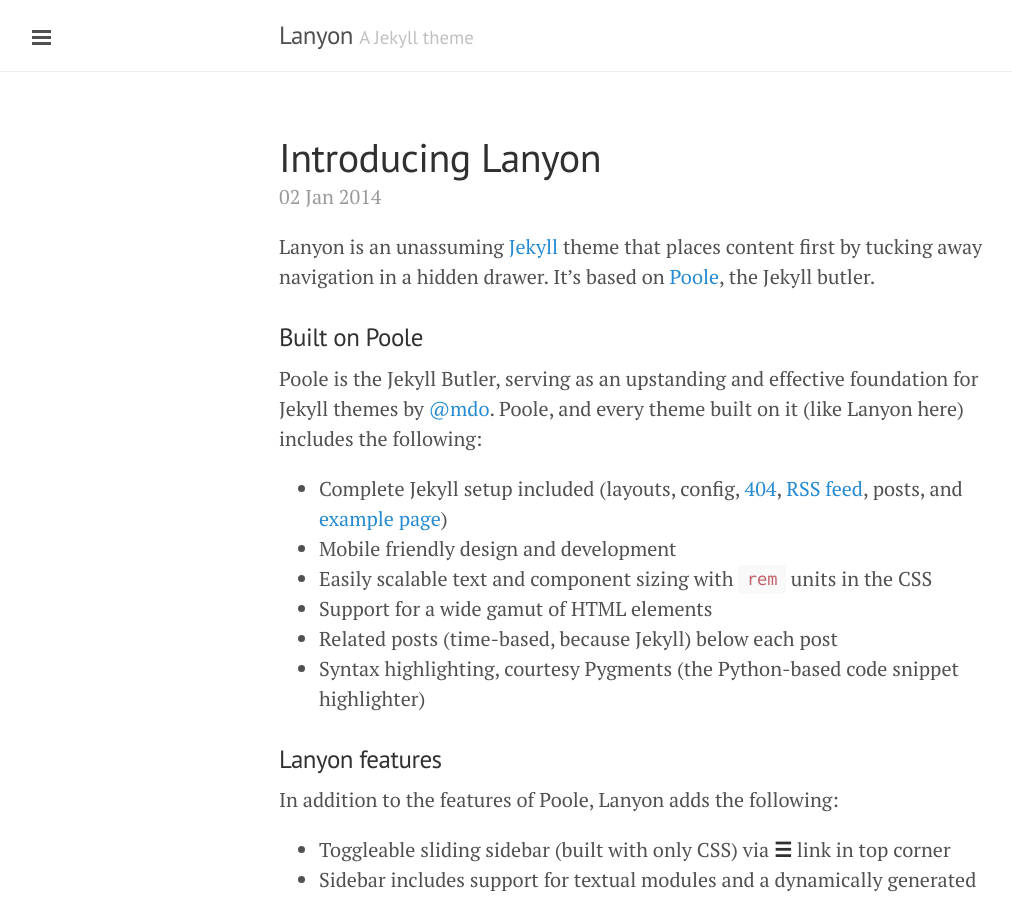
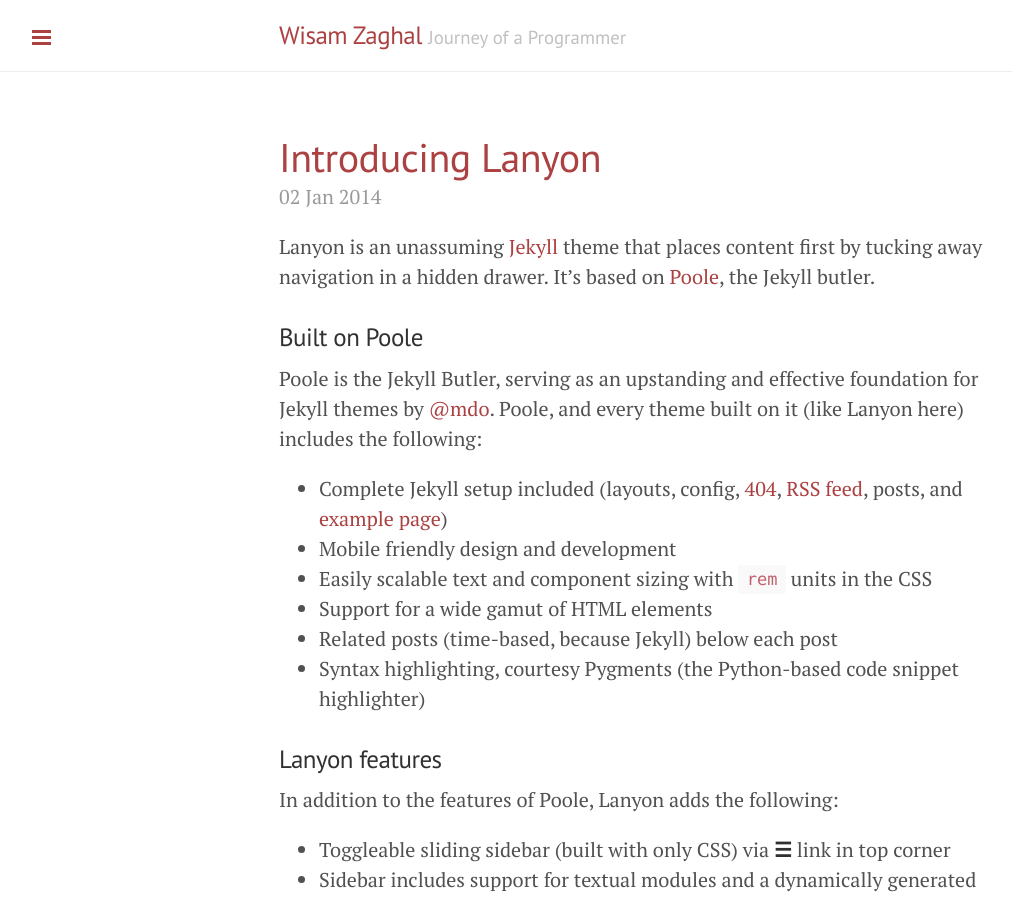
Before and after one commit to wisamjs/jekyll-blog, a Jekyll site: the page built from index.html, in a window 1280 px wide and 900 px high. Shown: the whole window, without its empty margins (1-1013 px from the left). Built offline with Jekyll 4.4.1, drawn with Linux system fonts in a browser that asks for light colours; Markdown is read by kramdown in place of the engine named in the settings; the list of posts is cut into pages by our own code.

Commit message:
Remove references to Poole template and slowly personalize

```diff
--- a/_config.yml
+++ b/_config.yml
@@ -9,18 +9,18 @@ permalink:           pretty
 relative_permalinks: true
 
 # Setup
-title:               Lanyon
-tagline:             'A Jekyll theme'
-description:         'A reserved <a href="http://jekyllrb.com" target="_blank">Jekyll</a> theme that places the utmost gravity on content with a hidden drawer. Made by <a href="https://twitter.com/mdo" target="_blank">@mdo</a>.'
+title:               Wisam Zaghal
+tagline:             'Journey of a Programmer'
+description:         'Cras mattis consectetur purus sit amet fermentum. Praesent commodo cursus magna, vel scelerisque nisl consectetur et. Made by <a href="https://twitter.com/_wzaghal" target="_blank">@_wzaghal</a>.'
 url:                 http://lanyon.getpoole.com
 baseurl:             /
 paginate:            5
 
 # About/contact
 author:
-  name:              Mark Otto
-  url:               https://twitter.com/mdo
-  email:             markdotto@gmail.com
+  name:              Wisam Zaghal
+  url:               https://twitter.com/_wzaghal
+  email:             wisamzaghal@gmail.com
 
 # Custom vars
 version:             1.0.0
--- a/_layouts/default.html
+++ b/_layouts/default.html
@@ -3,7 +3,7 @@
 
   {% include head.html %}
 
-  <body>
+<body class="theme-base-08">
 
     {% include sidebar.html %}
 
```
